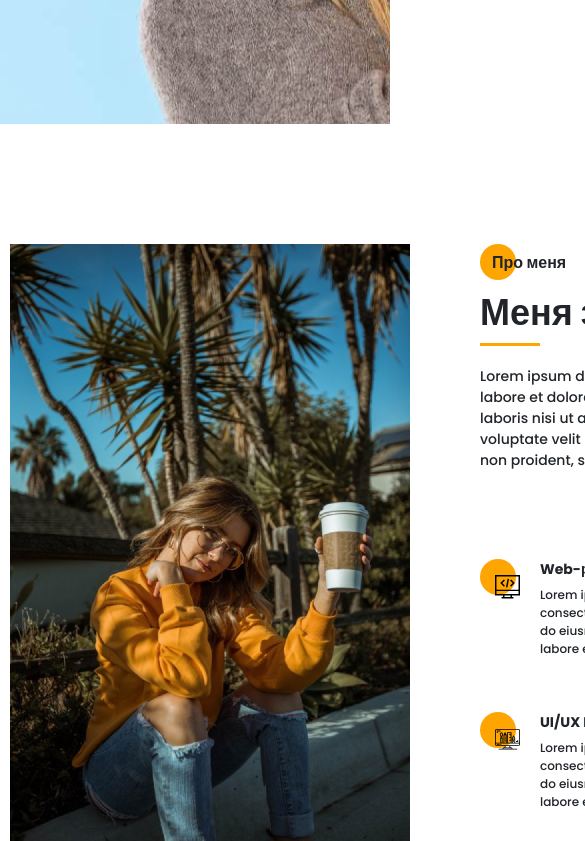
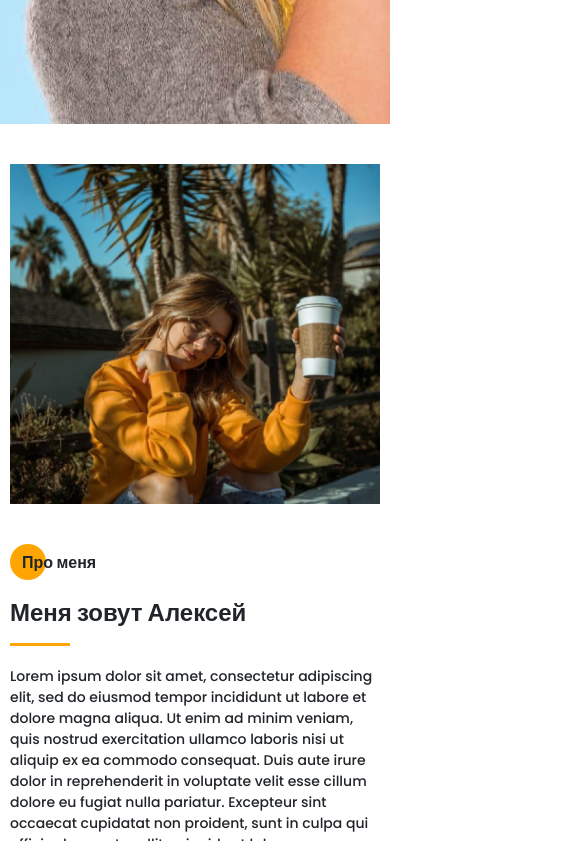
Before and after one commit to BudnikOleksii/Portfolio_test, a website: page src/index.html in a window 390 px wide. Shown: the part 720-1561 px from the top of the page, 585 px wide, since content can reach past the window. Drawn offline with nearby package versions, Linux system fonts and the light colour scheme; files that its build step writes are made by us from their sources; files whose address does not match are found by name.

Commit message:
media for about section

```diff
--- a/src/index.html
+++ b/src/index.html
@@ -136,7 +136,7 @@
                 </div>
                 <div class="about__descr">
                     <h2 class="title title_fz16 about__title">Про меня</h2>
-                    <div class="title about__subtitle">Меня зовут Алексей</div>
+                    <div class="title title_fz36 about__subtitle">Меня зовут Алексей</div>
                     <div class="divider"></div>
                     <p class="about__text">Lorem ipsum dolor sit amet, consectetur adipiscing elit, sed do eiusmod tempor incididunt ut labore et dolore magna aliqua. Ut enim ad minim veniam, quis nostrud exercitation ullamco laboris nisi ut aliquip ex ea commodo consequat. Duis aute irure dolor in reprehenderit in voluptate velit esse cillum dolore eu fugiat nulla pariatur. Excepteur sint occaecat cupidatat non proident, sunt in culpa qui officia deserunt mollit anim id est laborum</p>
                 </div>
@@ -186,7 +186,7 @@
     </section>
 
     <!-- Expirience section -->
-    <section class="cv">
+    <!-- <section class="cv">
         <div class="container">
             <h2 class="title title_fz16 title__section-title">Опыт</h2>
             <div class="title title_fz36 title__section-subtitle">Чем я буду полезен</div>
@@ -261,10 +261,10 @@
                 </div>
             </div>
         </div>
-    </section>
+    </section> -->
 
     <!-- Skills section -->
-    <section class="skills">
+    <!-- <section class="skills">
         <div class="container">
             <h2 class="title title_fz16 title__section-title">Навыки</h2>
             <div class="title title_fz36 title__section-subtitle">Что я использую в работе</div>
@@ -367,10 +367,10 @@
                 </div>
             </div>
         </div>
-    </section>
+    </section> -->
 
     <!-- Section Portfolio -->
-    <section class="portfolio">
+    <!-- <section class="portfolio">
         <div class="container">
             <h2 class="title title_fz16 title__section-title">Портфолио</h2>
             <div class="title title_fz36 title__section-subtitle">Мои работы</div>
@@ -397,10 +397,10 @@
                 </a>
             </div>
         </div>
-    </section>
+    </section> -->
 
     <!-- Price section -->
-    <section class="price">
+    <!-- <section class="price">
         <div class="container">
             <h2 class="title title_fz16 title__section-title">Прайс-лист</h2>
             <div class="divider"></div>
@@ -450,10 +450,10 @@
                 </div>
             </div>
         </div>
-    </section>
+    </section> -->
 
     <!-- Contacts section -->
-    <section class="contacts">
+    <!-- <section class="contacts">
         <div class="container">
             <div class="contacts__wrapper">
                 <div class="contacts__photo">
@@ -461,7 +461,7 @@
                 </div>
                 <div class="contacts__descr">
                     <h2 class="title title_fz16 contacts__title">Контакты</h2>
-                    <div class="title contacts__subtitle">Свяжитесь со мной</div>
+                    <div class="title title_fz36 contacts__subtitle">Свяжитесь со мной</div>
                     <div class="divider"></div>
 
                     <div class="title title_fz14 contacts__text">Любым удобным для вас способом:</div>
@@ -502,7 +502,7 @@
                 </div>
             </div>
         </div>
-    </section>
+    </section> -->
     <script src="js/script.js"></script>
 </body>
 </html>
--- a/src/sass/base/_media.scss
+++ b/src/sass/base/_media.scss
@@ -1,10 +1,29 @@
-@media (max-width: 1200px) {
+@media (max-width: 1335px) {
+    .sidepanel {
+        display: none;
+    }
+}
+
+@media (max-width: 1199px) {
     .container {
         max-width: 960px;
     }
 
-    .sidepanel {
-        display: none;
+    .about {
+        &__wrapper {
+            grid-template-columns: 400px 520px;
+            column-gap: 40px;
+        }
+
+        &__skills {
+            column-gap: 20px;
+            grid-template: repeat(2,minmax(115px,auto))/repeat(2, 250px);
+
+            &-item {
+                grid-template-columns: 40px 195px;
+                column-gap: 15px;
+            }
+        }
     }
 }
 
@@ -13,9 +32,30 @@
         max-width: 720px;
     }
 
+    .title {
+        &_fz36 {
+            font-size: 30px;
+        }
+    }
+
     .hamburger {
         position: fixed;
         right: 20px;
+    }
+
+    .about {
+        &__wrapper {
+            grid-template-columns: 300px 380px;
+        }
+
+        &__skills {
+            grid-template-columns: 1fr;
+            grid-auto-rows: minmax(115px,auto);
+
+            &-item {
+                grid-template-columns: 40px 1fr;
+            }
+        }
     }
 }
 
@@ -32,8 +72,28 @@
 
     .promo {
         &__title {
-            width: 300px;
+            width: 290px;
             line-height: 39px;
+        }
+    }
+
+    .about {
+        padding-top: 40px;
+
+        &__wrapper {
+            grid-template: 400px repeat(2, auto) / 1fr;
+        }
+
+        &__photo {
+            grid-row: unset;
+        }
+
+        &__skills {
+            grid-template-columns: repeat(2, 1fr);
+
+            &-item {
+                grid-template-columns: 40px 1fr;
+            }
         }
     }
 }
@@ -48,6 +108,10 @@
         &_fz48 {
             font-size: 26px;
         }
+
+        &_fz36 {
+            font-size: 24px;
+        }
     }
 
     .menu {
@@ -58,8 +122,24 @@
     }
 
     .promo {
+        background: url('../img/main_bg.jpg') no-repeat 57%/cover;
+
         &__btns {
             margin-top: 32px;
         }
     }
+
+    .about {
+        &__wrapper {
+            grid-template: 340px repeat(2, auto) / 1fr;
+        }
+
+        &__skills {
+            grid-template-columns: 1fr;
+
+            &-item {
+                grid-template-columns: 40px 1fr;
+            }
+        }
+    }
 }
--- a/src/sass/blocks/_about.scss
+++ b/src/sass/blocks/_about.scss
@@ -15,6 +15,8 @@
 
         img {
             width: 100%;
+            height: 100%;
+            object-fit: cover;
         }
     }
 
```
